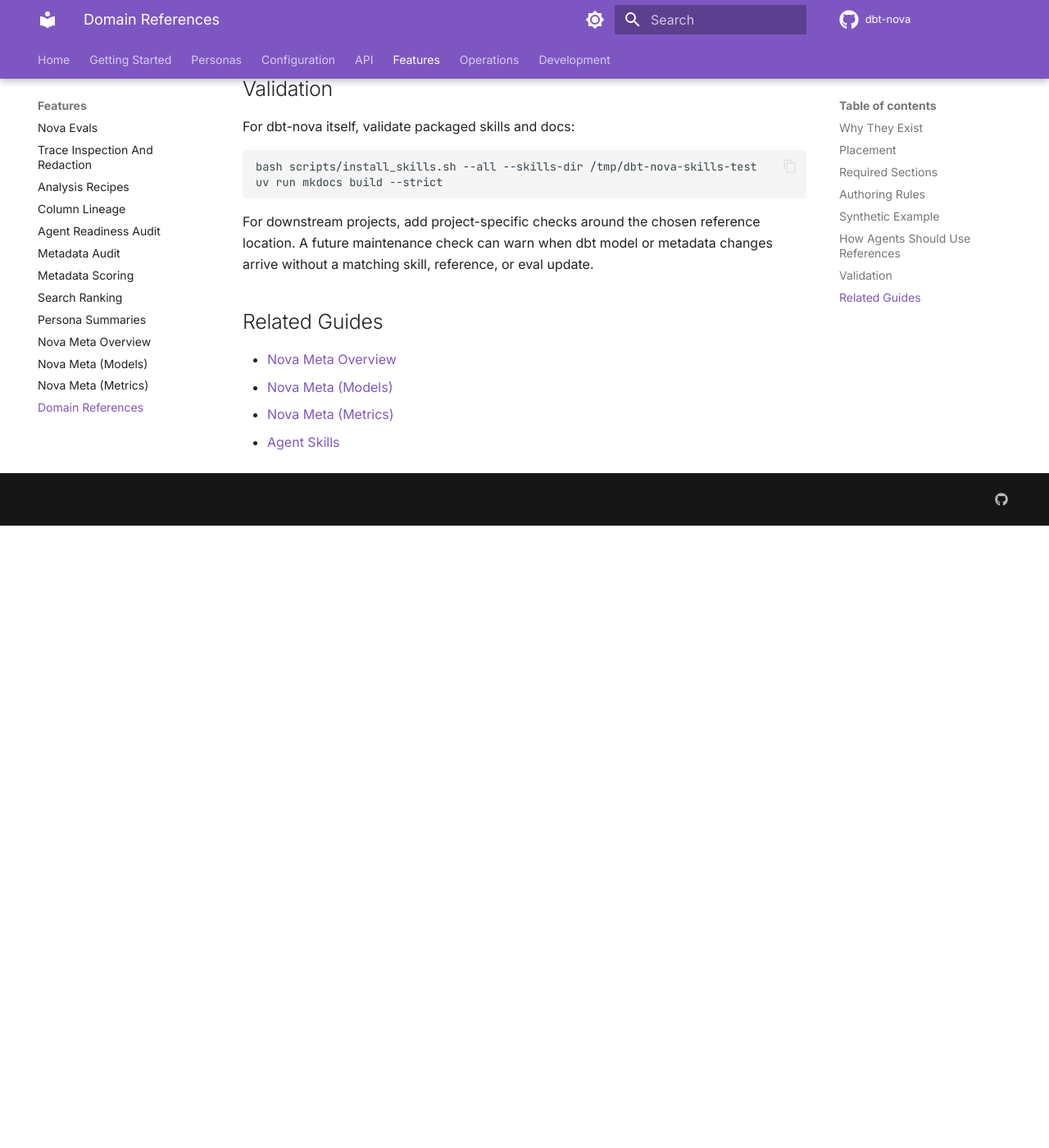
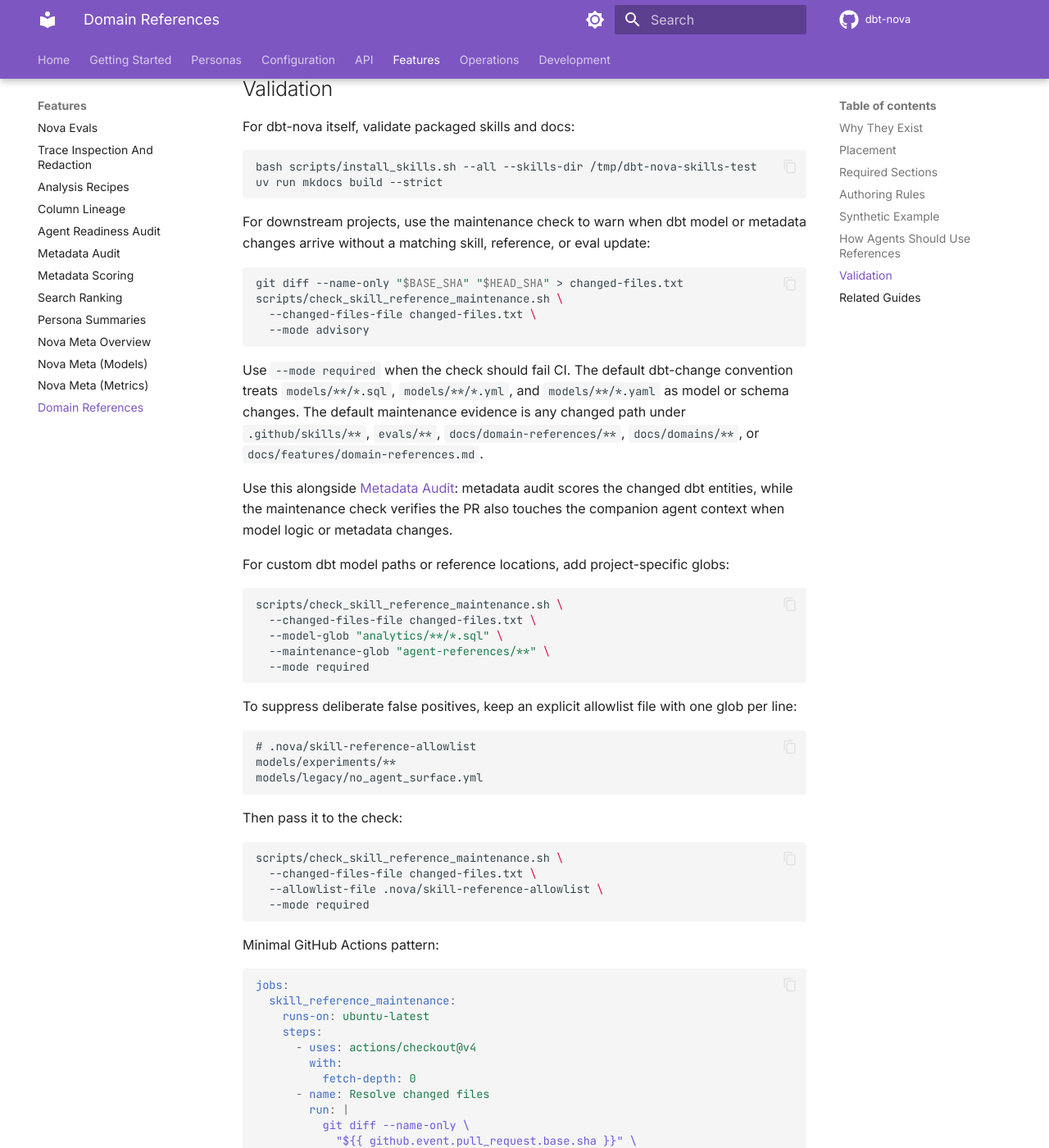
Before and after one commit to joe-broadhead/dbt-nova, an MkDocs documentation site: the page built from docs/features/domain-references.md, in a window 1280 px wide and 1400 px high, scrolled down 4237 px. Shown: the whole window at 82% size. Built offline with MkDocs 1.6.1 and Material for MkDocs 9.7.7, drawn with Linux system fonts in a browser that asks for light colours; comment, search, counter and statistics services are not loaded; before the commit the page ends 4878 px from its top, so only the background shows below that; some of the changed text lies outside the part shown.

Commit message:
Add skill reference maintenance check (#227)
Co-authored-by: joe-broadhead <joe-broadhead@users.noreply.github.com>

````diff
--- a/docs/features/domain-references.md
+++ b/docs/features/domain-references.md
@@ -170,13 +170,82 @@
 uv run mkdocs build --strict
 ```
 
-For downstream projects, add project-specific checks around the chosen reference
-location. A future maintenance check can warn when dbt model or metadata changes
-arrive without a matching skill, reference, or eval update.
+For downstream projects, use the maintenance check to warn when dbt model or
+metadata changes arrive without a matching skill, reference, or eval update:
+
+```bash
+git diff --name-only "$BASE_SHA" "$HEAD_SHA" > changed-files.txt
+scripts/check_skill_reference_maintenance.sh \
+  --changed-files-file changed-files.txt \
+  --mode advisory
+```
+
+Use `--mode required` when the check should fail CI. The default dbt-change
+convention treats `models/**/*.sql`, `models/**/*.yml`, and
+`models/**/*.yaml` as model or schema changes. The default maintenance evidence
+is any changed path under `.github/skills/**`, `evals/**`,
+`docs/domain-references/**`, `docs/domains/**`, or
+`docs/features/domain-references.md`.
+
+Use this alongside [Metadata Audit](metadata-audit.md): metadata audit scores
+the changed dbt entities, while the maintenance check verifies the PR also
+touches the companion agent context when model logic or metadata changes.
+
+For custom dbt model paths or reference locations, add project-specific globs:
+
+```bash
+scripts/check_skill_reference_maintenance.sh \
+  --changed-files-file changed-files.txt \
+  --model-glob "analytics/**/*.sql" \
+  --maintenance-glob "agent-references/**" \
+  --mode required
+```
+
+To suppress deliberate false positives, keep an explicit allowlist file with
+one glob per line:
+
+```text
+# .nova/skill-reference-allowlist
+models/experiments/**
+models/legacy/no_agent_surface.yml
+```
+
+Then pass it to the check:
+
+```bash
+scripts/check_skill_reference_maintenance.sh \
+  --changed-files-file changed-files.txt \
+  --allowlist-file .nova/skill-reference-allowlist \
+  --mode required
+```
+
+Minimal GitHub Actions pattern:
+
+```yaml
+jobs:
+  skill_reference_maintenance:
+    runs-on: ubuntu-latest
+    steps:
+      - uses: actions/checkout@v4
+        with:
+          fetch-depth: 0
+      - name: Resolve changed files
+        run: |
+          git diff --name-only \
+            "${{ github.event.pull_request.base.sha }}" \
+            "${{ github.event.pull_request.head.sha }}" \
+            > changed-files.txt
+      - name: Check skill/reference maintenance
+        run: |
+          scripts/check_skill_reference_maintenance.sh \
+            --changed-files-file changed-files.txt \
+            --mode advisory
+```
 
 ## Related Guides
 
 - [Nova Meta Overview](nova-meta-overview.md)
 - [Nova Meta (Models)](nova-meta-models.md)
 - [Nova Meta (Metrics)](nova-meta-metrics.md)
+- [Metadata Audit](metadata-audit.md)
 - [Agent Skills](../getting-started/skills.md)
````
Also changed, not shown: CHANGELOG.md (+3 -0 lines), 1 other file.
